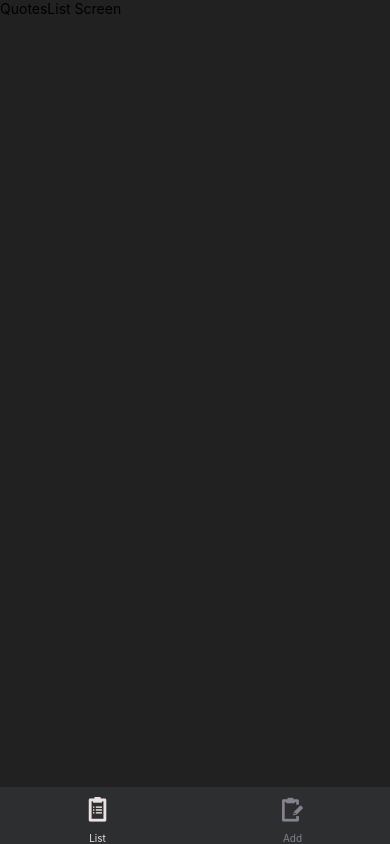
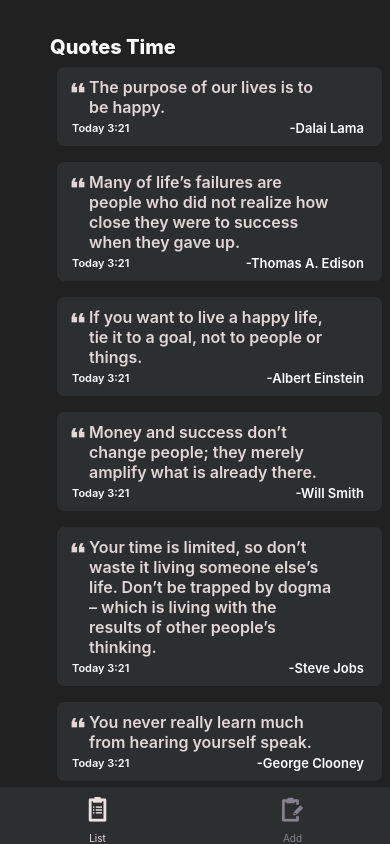
Before and after one commit to just-manoj/quotesTime, a React Native app: screen /QuotesList in a window 390 px wide. Built offline with nearby package versions, Linux system fonts and the light colour scheme.

Commit message:
Almost finished List Screen ,design the item

```diff
--- /dev/null
+++ b/src/components/QuoteItem.js
@@ -0,0 +1,72 @@
+import { View, Text, StyleSheet, Dimensions } from 'react-native';
+import { MaterialCommunityIcons } from '@expo/vector-icons';
+import { dateFormat, findDay, findTime } from '../utils/date';
+
+const QuoteItem = (props) => {
+  const { name, quote, date } = props;
+  return (
+    <View style={styles.container}>
+      <View style={styles.subContainer}>
+        <View style={styles.quoteContainer}>
+          <MaterialCommunityIcons
+            name='format-quote-open'
+            size={22}
+            color='#e0d7d7'
+          />
+          <Text style={styles.quoteText}>{quote}.</Text>
+        </View>
+      </View>
+      <View style={styles.subTextContainer}>
+        <View style={{ flexDirection: 'row', alignItems: 'flex-start' }}>
+          <Text style={[styles.text, styles.dateText]}>{findDay(date)}</Text>
+          <Text style={[styles.text, styles.dateText]}> {findTime(date)}</Text>
+        </View>
+        <Text style={styles.text}>-{name}</Text>
+      </View>
+    </View>
+  );
+};
+
+export default QuoteItem;
+
+const windowWidth = Dimensions.get('window').width;
+
+const styles = StyleSheet.create({
+  container: {
+    width: (5 * windowWidth) / 6,
+    margin: 8,
+    borderRadius: 7,
+    elevation: 3,
+    backgroundColor: '#2d2e30',
+  },
+  subContainer: {
+    paddingTop: 10,
+    paddingLeft: 10,
+    paddingRight: 50,
+  },
+  quoteContainer: {
+    flexDirection: 'row',
+  },
+  quoteText: {
+    fontSize: 16,
+    color: '#e0d7d7',
+    fontWeight: '600',
+  },
+  subTextContainer: {
+    flexDirection: 'row',
+    justifyContent: 'space-between',
+    alignItems: 'center',
+    paddingLeft: 15,
+    paddingRight: 18,
+    paddingTop: 3,
+    paddingBottom: 10,
+  },
+  text: {
+    fontWeight: '600',
+    fontSize: 13,
+    color: 'white',
+  },
+  dateText: {
+    fontSize: 11,
+  },
+});
--- a/src/screens/QuotesList.js
+++ b/src/screens/QuotesList.js
@@ -1,9 +1,23 @@
-import { View, Text, StyleSheet } from 'react-native';
+import { View, Text, StyleSheet, FlatList } from 'react-native';
+import QuoteItem from '../components/QuoteItem';
+
+import { DummyData } from '../utils/DummyData';
+
+const renderQuote = (quoteDetails) => {
+  return <QuoteItem {...quoteDetails.item} />;
+};
 
 const QuotesList = () => {
   return (
     <View style={styles.container}>
-      <Text>QuotesList Screen</Text>
+      <Text style={styles.title}>Quotes Time</Text>
+      <View style={styles.list}>
+        <FlatList
+          data={DummyData}
+          keyExtractor={(item) => item.id}
+          renderItem={renderQuote}
+        />
+      </View>
     </View>
   );
 };
@@ -15,4 +29,16 @@ const styles = StyleSheet.create({
     flex: 1,
     backgroundColor: '#202120',
   },
+  title: {
+    fontSize: 20,
+    fontWeight: '800',
+    color: 'white',
+    marginLeft: 50,
+    marginTop: 35,
+  },
+  list: {
+    flex: 1,
+    justifyContent: 'flex-end',
+    alignItems: 'flex-end',
+  },
 });
--- a/src/utils/DummyData.js
+++ b/src/utils/DummyData.js
@@ -1,42 +1,49 @@
 export const DummyData = [
   {
+    id: Math.random(),
     quote: 'The purpose of our lives is to be happy',
     name: 'Dalai Lama',
     date: new Date(),
   },
   {
+    id: Math.random(),
     quote:
       'Many of life’s failures are people who did not realize how close they were to success when they gave up',
     name: 'Thomas A. Edison',
     date: new Date(),
   },
   {
+    id: Math.random(),
     quote:
       'If you want to live a happy life, tie it to a goal, not to people or things',
     name: 'Albert Einstein',
     date: new Date(),
   },
   {
+    id: Math.random(),
     quote:
       'Money and success don’t change people; they merely amplify what is already there',
     name: 'Will Smith',
     date: new Date(),
   },
   {
+    id: Math.random(),
     quote:
       'Your time is limited, so don’t waste it living someone else’s life. Don’t be trapped by dogma – which is living with the results of other people’s thinking',
     name: 'Steve Jobs',
     date: new Date(),
   },
   {
+    id: Math.random(),
     quote: 'You never really learn much from hearing yourself speak',
     name: 'George Clooney',
     date: new Date(),
   },
   {
+    id: Math.random(),
     quote:
       'If something’s important enough, you should try. Even if - the probable outcome is failure',
     name: 'Elon Musk',
-    date: new Date(),
+    date: new Date('2022-08-26'),
   },
 ];
--- /dev/null
+++ b/src/utils/date.js
@@ -0,0 +1,28 @@
+const dateFormat = (date) => {
+  return `${date.getDate()}/${date.getMonth()}/${date.getFullYear()}`;
+};
+
+export const findDay = (date) => {
+  const today = new Date();
+  const yesterday = new Date();
+  yesterday.setDate(yesterday.getDate() - 1);
+  if (today.toDateString() === date.toDateString()) {
+    return 'Today';
+  } else if (yesterday.toDateString() === date.toDateString()) {
+    return 'YesterDay';
+  } else {
+    return dateFormat(date);
+  }
+};
+
+export const findTime = (date) => {
+  let hour;
+  if (date.getHours() > 12) {
+    hour = date.getHours() - 12;
+  } else if (date.getHours() === 0) {
+    hour = 12;
+  } else {
+    hour = date.getHours();
+  }
+  return `${hour}:${date.getMinutes()}`;
+};
```
